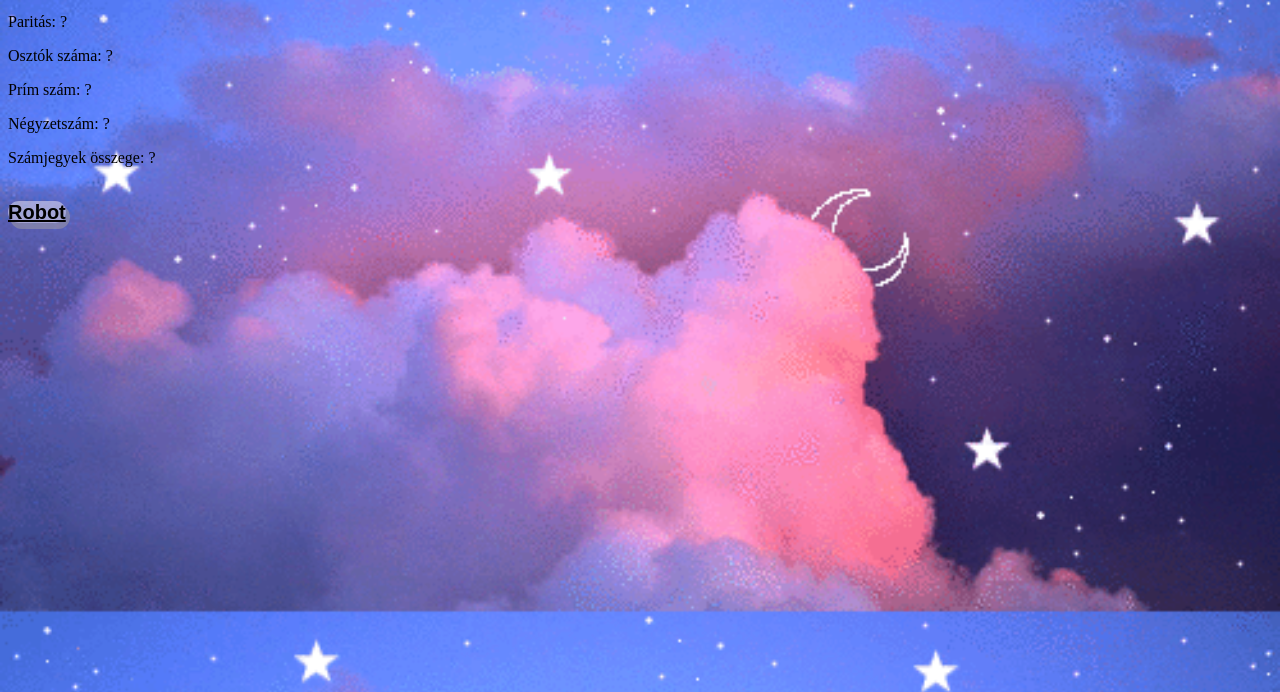
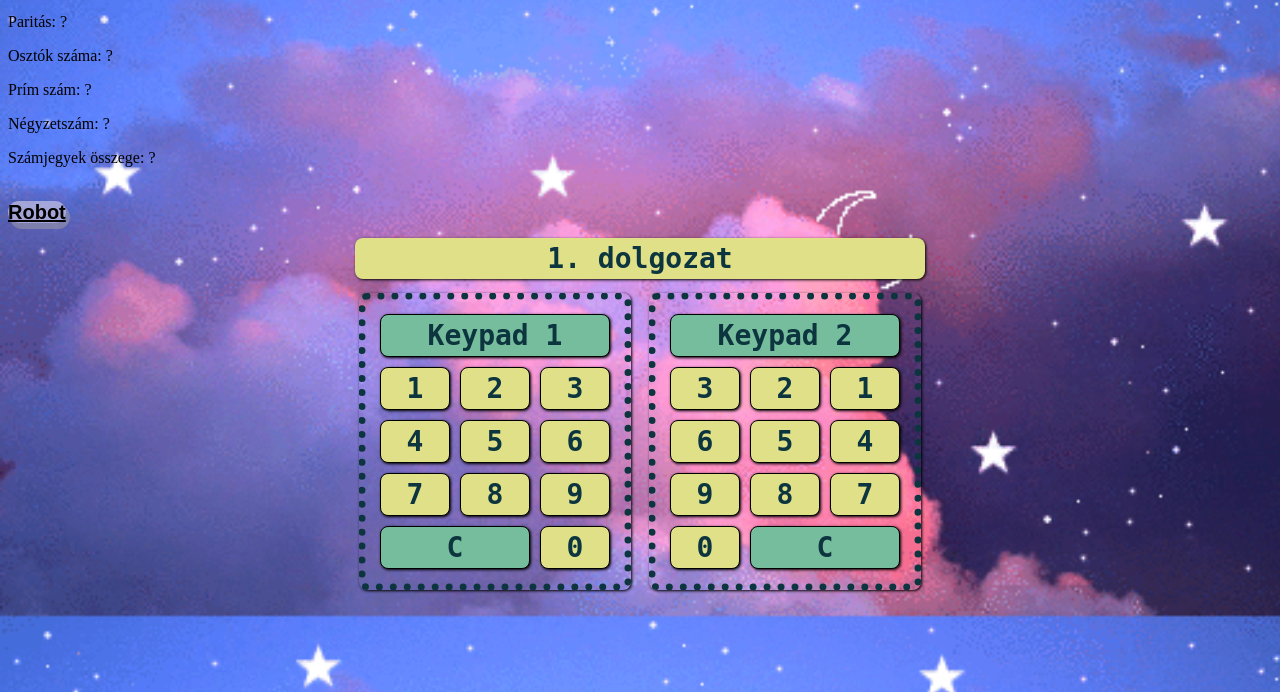
Before and after one commit to Sennaro/Sagvari, a plain HTML site: page project.html in a window 1280 px wide. Shown: the part 108-800 px from the top of the page. Drawn offline with Linux system fonts and the light colour scheme.

Commit message:
Add files via upload

```diff
--- a/project.html
+++ b/project.html
@@ -109,5 +109,96 @@
     </script>
     <br>
     <a href=https://github.com/Sennaro/Sagvari/blob/main/robot.py class="button">Robot</a>
+    <style>
+        table, th, td {
+            border:1px solid black;
+            align-self: center;
+            font-size: 28px;
+            padding: 4px;
+            border-radius: 8px;
+            border-spacing: 5px;
+            margin-left: auto;
+            margin-right: auto;
+            color: #0d353f;
+            font-family: 'Monospace';
+            font-weight: bold;
+            box-shadow: 1px 1px 3px black;
+            border-spacing: 10px;
+        }
+        th {
+            background-color: #dfe087;
+            width: 60px;
+        }
+        th.mas {
+            background-color: #76bd9d;
+            width: 60px;
+
+        }
+        table.1{
+            border-style: dotted;
+        }
+        </style>
+    <body>
+        <table style="border:none; box-shadow: none;">
+            <tr>
+              <th colspan="2" style="border:none">1. dolgozat</th>
+            </tr>
+            <tr>
+              <td style="border:none; box-shadow: none;">
+                <table class="1" style="border: 7px solid #0d353f; border-style: dotted; ">
+                    <tr>
+                        <th colspan="3" class="mas"> Keypad 1 </th>
+                    </tr>
+                    <tr>
+                        <th> 1</th>
+                        <th> 2</th>
+                        <th> 3</th>
+                    </tr>
+                    <tr>
+                        <th> 4</th>
+                        <th> 5</th>
+                        <th> 6</th>
+                    </tr>
+                    <tr>
+                        <th> 7</th>
+                        <th> 8</th>
+                        <th> 9</th>
+                    </tr>
+                    <tr>
+                        <th colspan="2" class="mas"> C</th>
+                        <th> 0</th>
+                    </tr>
+
+                </table>
+            </td>
+            <td style="border:none;box-shadow: none;">
+                <table class ="2" style="border: 7px solid #0d353f; border-style: dotted; ">
+                    <tr>
+                        <th colspan="3" class="mas"> Keypad 2 </th>
+                    </tr>
+                    <tr>
+                        <th> 3</th>
+                        <th> 2</th>
+                        <th> 1</th>
+                    </tr>
+                    <tr>
+                        <th> 6</th>
+                        <th> 5</th>
+                        <th> 4</th>
+                    </tr>
+                    <tr>
+                        <th> 9</th>
+                        <th> 8</th>
+                        <th> 7</th>
+                    </tr>
+                    <tr>
+                        <th> 0</th>
+                        <th colspan="2" class="mas"> C</th>
+                    </tr>
+
+                </table>
+            </td>
+            </tr>
+          </table>
 </body>
 </html>
```
